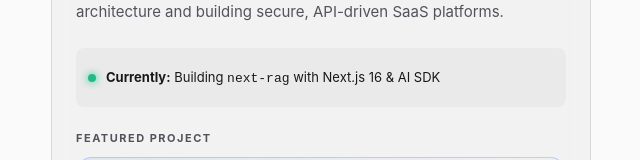
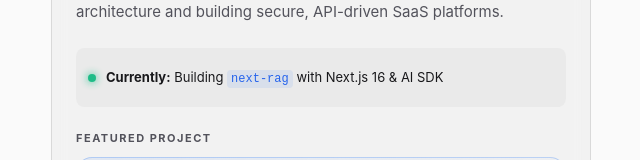
Before and after one commit to earthddx/personal, a React (Vite) app: page / in a window 1280 px wide. Shown: the part 192-352 px from the top of the page, without its empty margins (319-959 px from the left). Built offline with nearby package versions, Linux system fonts and the light colour scheme.

Commit message:
style update

```diff
--- a/src/App.css
+++ b/src/App.css
@@ -282,6 +282,15 @@ body {
     border-radius: 8px;
     margin-bottom: 24px;
     font-size: 13px;
+
+    code {
+      background: rgba(59, 130, 246, 0.1);
+      color: var(--accent);
+      padding: 2px 4px;
+      border-radius: 4px;
+      font-family: "Fira Code", monospace; /* Or any mono font */
+      font-size: 12px;
+    }
   }
 
   .dot {
```
